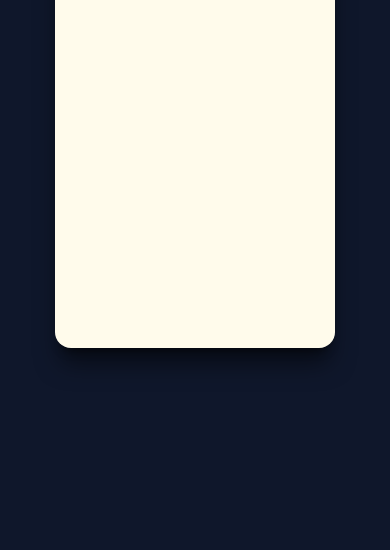
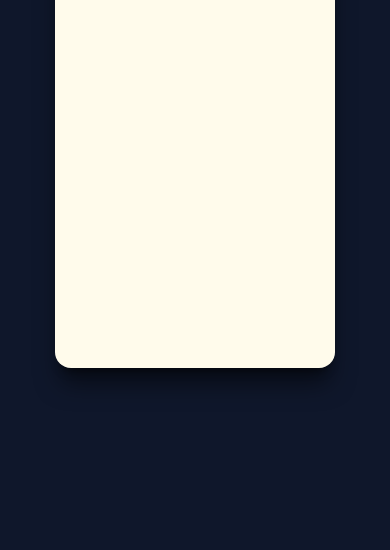
Before and after one commit to Ankit-Kumar-Chaudhary/To-Do-App-, a website: page index.html in a window 390 px wide. Shown: the part 294-844 px from the top of the page. Drawn offline with nearby package versions, Linux system fonts and the light colour scheme; files that its build step writes are made by us from their sources.

Commit message:
Update index.html

```diff
--- a/index.html
+++ b/index.html
@@ -9,7 +9,7 @@
   <body class="bg-slate-900 select-none">
     <main class="flex justify-center items-center h-screen">
       <div
-        class="todo h-110 w-70 sm:h-150 sm:w-100 text-center rounded-2xl shadow-xl/50 bg-amber-50 overflow-y-auto"
+        class="todo h-120 w-70 sm:h-150 sm:w-100 text-center rounded-2xl shadow-xl/50 bg-amber-50 overflow-y-auto"
       >
         <h1
           class="text-3xl sm:text-4xl font-medium font-serif bg-amber-200 h-10 sm:h-12"
```
